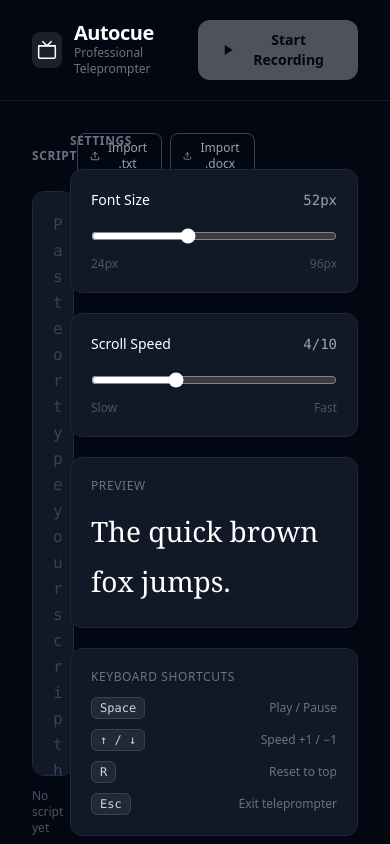
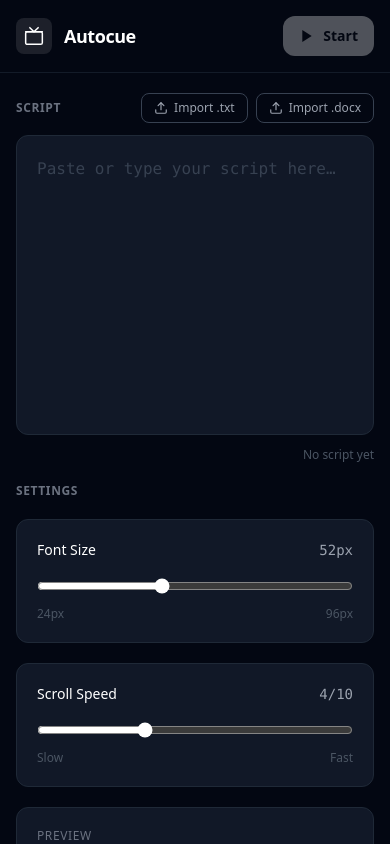
Before and after one commit to jasperverhoef-ops/autocue, a React (Vite) app: page / in a window 390 px wide. Shown: the top 844 px of the page. Built offline with nearby package versions, Linux system fonts and the light colour scheme.

Commit message:
Fix mobile layout: responsive header, stacked columns, smaller HUD

```diff
--- a/src/Editor.jsx
+++ b/src/Editor.jsx
@@ -56,38 +56,39 @@ export default function Editor({ text, setText, fontSize, setFontSize, speed, se
   return (
     <div className="min-h-screen bg-gray-950 text-white flex flex-col">
       {/* ── Header ─────────────────────────────────────────── */}
-      <header className="border-b border-gray-800/60 px-8 py-5">
-        <div className="max-w-6xl mx-auto flex items-center justify-between">
-          <div className="flex items-center gap-3">
+      <header className="border-b border-gray-800/60 px-4 py-4 md:px-8 md:py-5">
+        <div className="max-w-6xl mx-auto flex items-center justify-between gap-3">
+          <div className="flex items-center gap-3 min-w-0">
             {/* Clapperboard-style icon */}
-            <div className="w-9 h-9 rounded-lg bg-white/10 flex items-center justify-center">
+            <div className="w-9 h-9 shrink-0 rounded-lg bg-white/10 flex items-center justify-center">
               <svg className="w-5 h-5 text-white" viewBox="0 0 24 24" fill="none" stroke="currentColor" strokeWidth={1.8} strokeLinecap="round" strokeLinejoin="round">
                 <rect x="2" y="7" width="20" height="15" rx="2" />
                 <polyline points="17 2 12 7 7 2" />
                 <line x1="2" y1="7" x2="22" y2="7" />
               </svg>
             </div>
-            <div>
-              <h1 className="text-xl font-bold tracking-tight leading-none">Autocue</h1>
-              <p className="text-gray-500 text-xs mt-0.5">Professional Teleprompter</p>
+            <div className="min-w-0">
+              <h1 className="text-lg md:text-xl font-bold tracking-tight leading-none">Autocue</h1>
+              <p className="text-gray-500 text-xs mt-0.5 hidden sm:block">Professional Teleprompter</p>
             </div>
           </div>
 
           <button
             onClick={onStart}
             disabled={!canStart}
-            className="flex items-center gap-2 px-6 py-2.5 bg-white text-gray-950 font-semibold rounded-xl hover:bg-gray-100 active:scale-95 disabled:opacity-30 disabled:cursor-not-allowed transition-all text-sm"
+            className="shrink-0 flex items-center gap-2 px-4 py-2.5 md:px-6 bg-white text-gray-950 font-semibold rounded-xl hover:bg-gray-100 active:scale-95 disabled:opacity-30 disabled:cursor-not-allowed transition-all text-sm"
           >
             <svg className="w-4 h-4" viewBox="0 0 24 24" fill="currentColor">
               <polygon points="5,3 19,12 5,21" />
             </svg>
-            Start Recording
+            <span className="hidden sm:inline">Start Recording</span>
+            <span className="sm:hidden">Start</span>
           </button>
         </div>
       </header>
 
       {/* ── Main layout ────────────────────────────────────── */}
-      <main className="flex-1 max-w-6xl mx-auto w-full px-8 py-8 flex gap-8">
+      <main className="flex-1 max-w-6xl mx-auto w-full px-4 py-5 md:px-8 md:py-8 flex flex-col md:flex-row gap-5 md:gap-8">
         {/* Left column: script textarea */}
         <div className="flex-1 flex flex-col gap-3 min-w-0">
           <div className="flex items-center justify-between">
@@ -127,7 +128,7 @@ export default function Editor({ text, setText, fontSize, setFontSize, speed, se
             onChange={(e) => setText(e.target.value)}
             placeholder="Paste or type your script here…"
             spellCheck
-            className="flex-1 min-h-[480px] bg-gray-900 border border-gray-800 rounded-xl p-5 text-gray-100 text-base leading-relaxed resize-none focus:outline-none focus:border-gray-600 placeholder-gray-700 font-mono transition-colors"
+            className="flex-1 min-h-[300px] md:min-h-[480px] bg-gray-900 border border-gray-800 rounded-xl p-5 text-gray-100 text-base leading-relaxed resize-none focus:outline-none focus:border-gray-600 placeholder-gray-700 font-mono transition-colors"
           />
 
           <p className="text-xs text-gray-600 text-right">
@@ -136,7 +137,7 @@ export default function Editor({ text, setText, fontSize, setFontSize, speed, se
         </div>
 
         {/* Right column: settings */}
-        <div className="w-72 flex flex-col gap-5 shrink-0">
+        <div className="w-full md:w-72 md:shrink-0 flex flex-col gap-5">
           <h2 className="text-xs font-semibold text-gray-500 uppercase tracking-wider">Settings</h2>
 
           {/* Font size */}
--- a/src/HUD.jsx
+++ b/src/HUD.jsx
@@ -42,7 +42,7 @@ export default function HUD({ isPlaying, speed, onToggle, onReset, onSpeedChange
       `}
       onMouseMove={handleHudInteraction}
     >
-      <div className="flex items-center gap-5 bg-black/80 backdrop-blur-md border border-white/15 rounded-2xl px-7 py-4 shadow-2xl">
+      <div className="flex items-center gap-3 md:gap-5 bg-black/80 backdrop-blur-md border border-white/15 rounded-2xl px-4 py-3 md:px-7 md:py-4 shadow-2xl">
         {/* Reset */}
         <button
           onClick={onReset}
@@ -91,7 +91,7 @@ export default function HUD({ isPlaying, speed, onToggle, onReset, onSpeedChange
         <div className="w-px h-8 bg-white/10" />
 
         {/* Speed control */}
-        <div className="flex flex-col gap-2 min-w-[160px]">
+        <div className="flex flex-col gap-2 w-28 md:w-40">
           <div className="flex items-center justify-between">
             <span className="text-xs text-white/50 uppercase tracking-wider">Speed</span>
             <span className="text-sm font-semibold text-white tabular-nums">{speed}/10</span>
```
